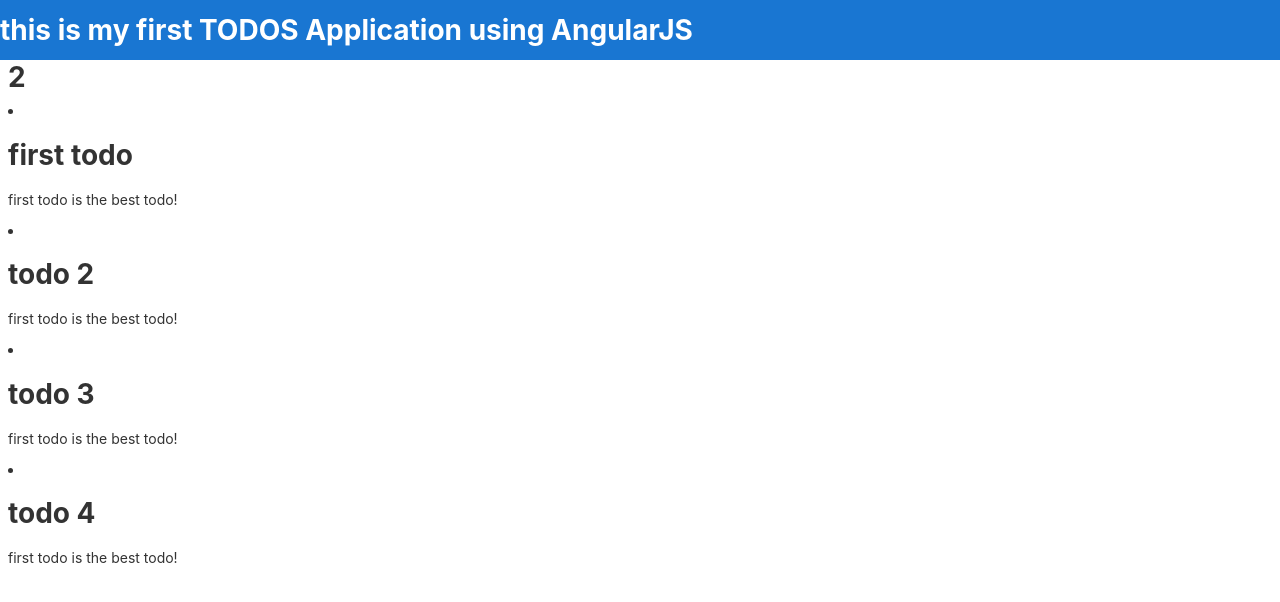
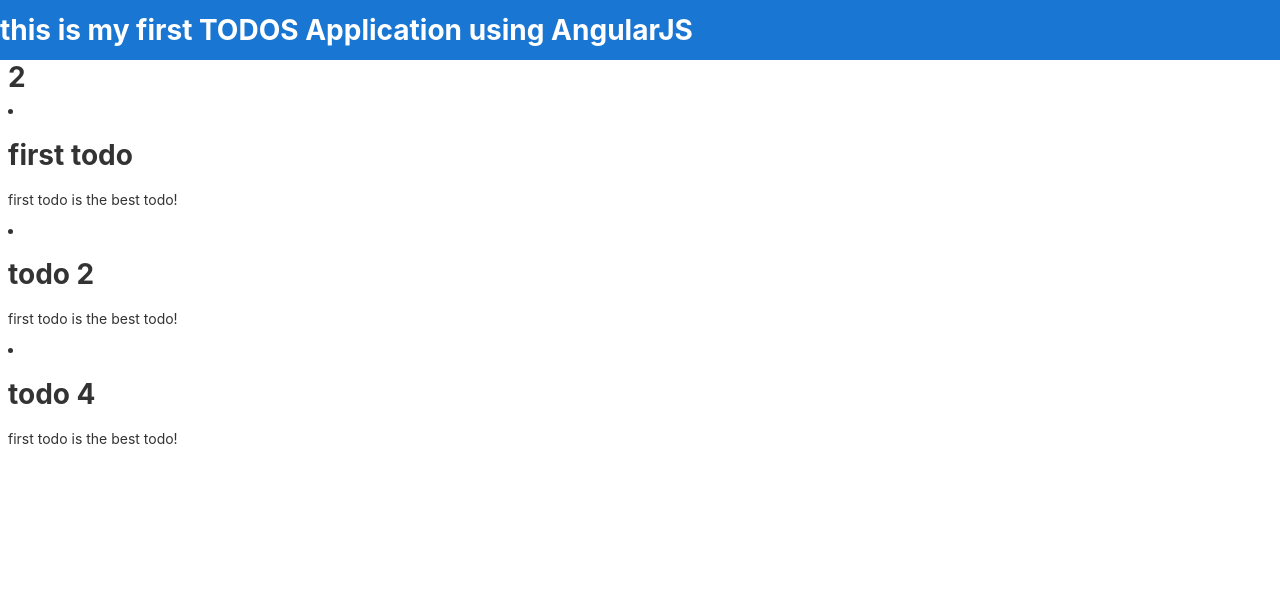
Before and after one commit to bel7aG/todos-angular, an Angular app: page / in a window 1280 px wide. Shown: the top 602 px of the page. Built offline with nearby package versions, Linux system fonts and the light colour scheme.

Commit message:
*ngIf render element with conditions

```diff
--- a/src/app/components/todo/todo.component.html
+++ b/src/app/components/todo/todo.component.html
@@ -1,4 +1,4 @@
-<li>
+<li *ngIf="todo.id !== 3">
   <div className="">
     <h1>
       {{ todo.title }}
```
